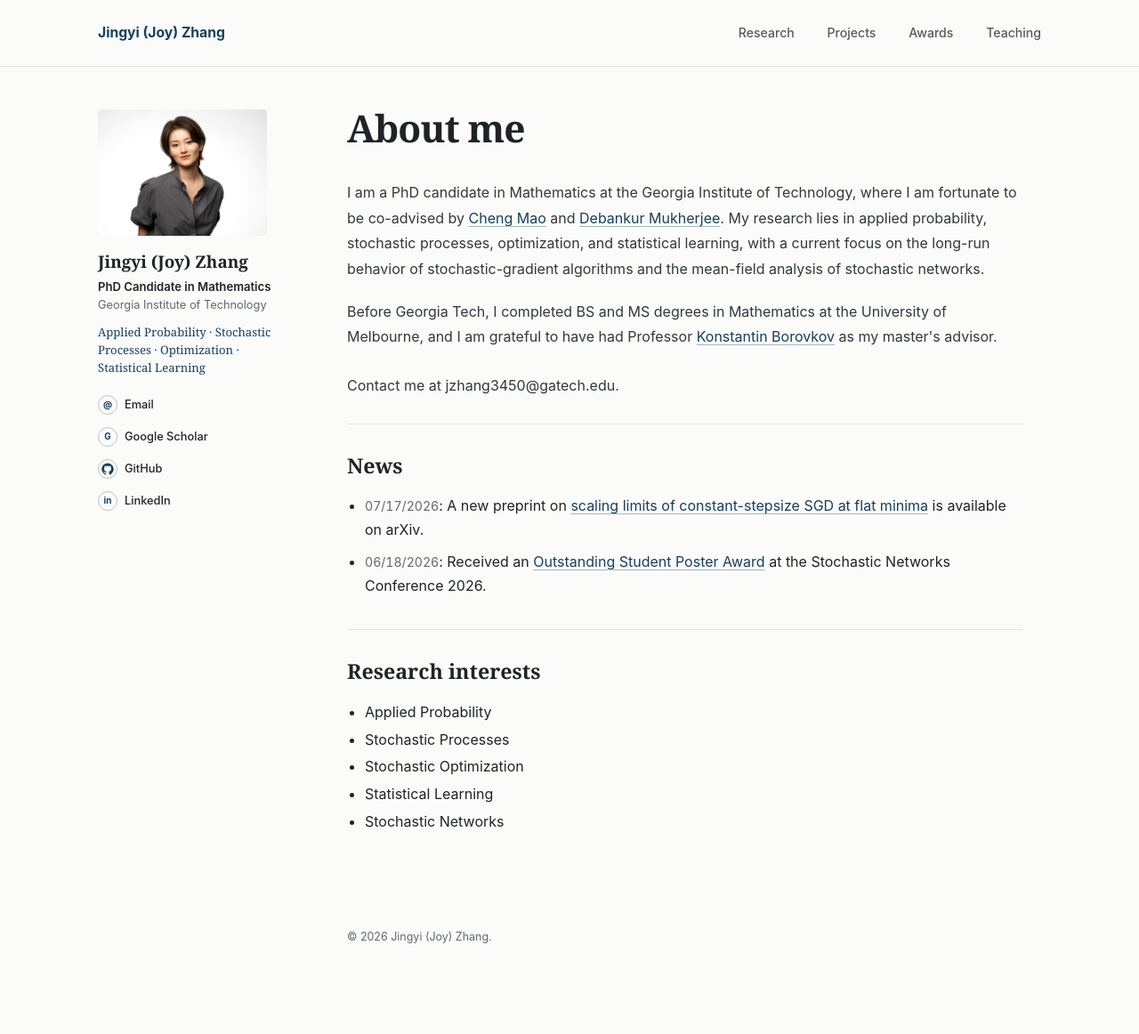
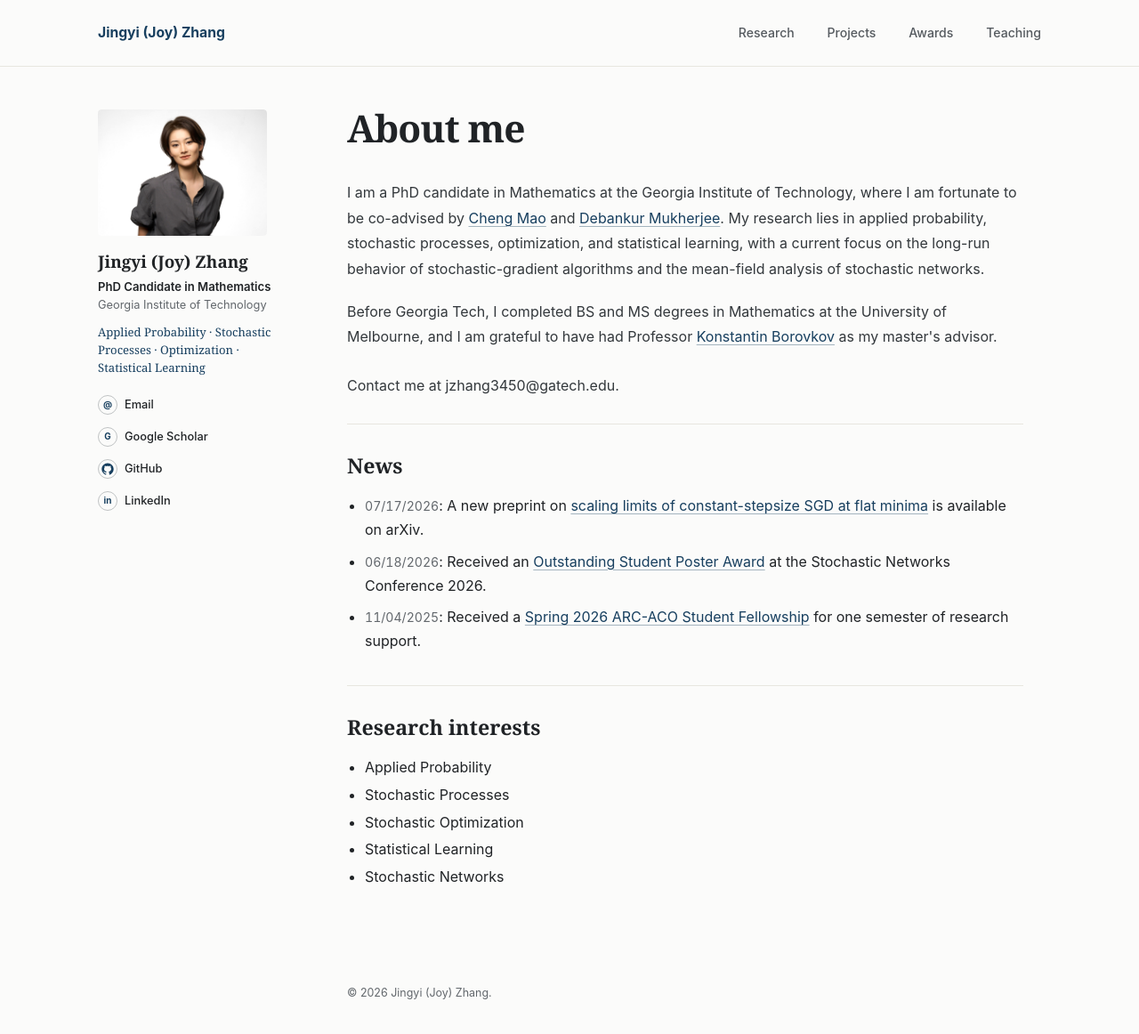
Before and after one commit to JoyZhang25/JoyZhang25.github.io, a Jekyll site: the page built from index.html, in a window 1280 px wide and 1174 px high. Shown: the top 1162 px of the window at 89% size. Built offline with Jekyll 4.4.1, drawn with Linux system fonts in a browser that asks for light colours.

Commit message:
Add ARC-ACO fellowship to homepage news

```diff
--- a/_data/profile.yml
+++ b/_data/profile.yml
@@ -53,6 +53,14 @@ news:
     url: "/awards/"
     internal: true
     suffix: " at the Stochastic Networks Conference 2026."
+
+  - date: "11/04/2025"
+    datetime: "2025-11-04"
+    prefix: "Received a "
+    link_label: "Spring 2026 ARC-ACO Student Fellowship"
+    url: "https://arc.gatech.edu/student-fellowships/"
+    external: true
+    suffix: " for one semester of research support."
 
 research:
   - title: "Scaling Limits of Constant-Stepsize SGD at Flat Minima"
```
